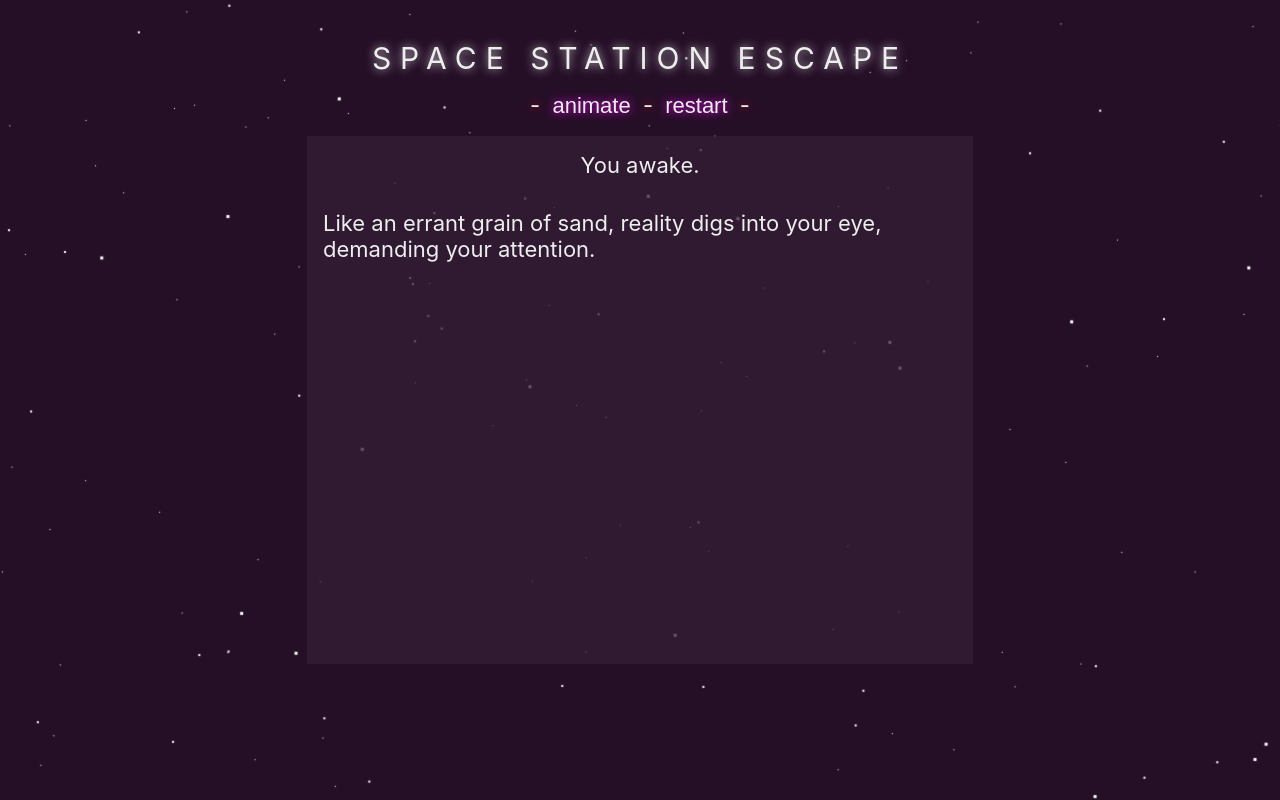
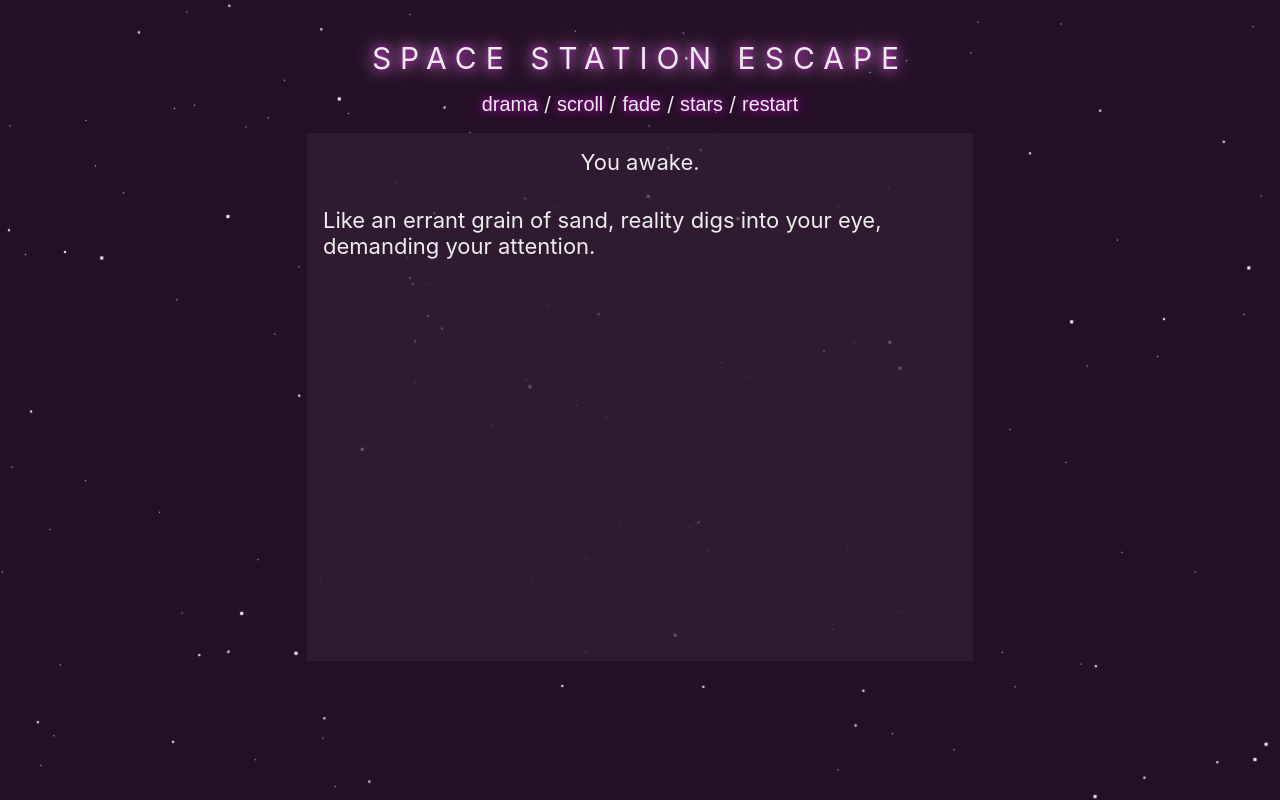
Before and after one commit to mckymsh/space-station-escape, a React (Create React App) app: page / in a window 1280 px wide. Built offline with nearby package versions, Linux system fonts and the light colour scheme.

Commit message:
Split animation pieces into seperate buttons

```diff
--- a/src/App.css
+++ b/src/App.css
@@ -69,7 +69,7 @@ hr {
 	/*background-color: #351f37;*/
 
 	font-size: calc(10px + 2.5vmin);
-	text-shadow: 0 0 10px #cccccc;/*, -10px -10px 0 #f700ff, -5px -5px 0 #00f7ff, -15px -15px 0 #f7ff00;*/
+	text-shadow: 0 0 20px #cccccc, 0 0 10px #f700ff;/*, -0px 5px 5px #00f7ff , -5px -5px 5px #00f7ff, -15px -15px 5px #f7ff00; */
 	letter-spacing: 0.3em;
 
 	margin-top: 5vh;
@@ -80,14 +80,9 @@ hr {
 }
 
 .Actions {
-	background-color: inherit;/*#351f37;*/
-
-	text-shadow: 0 0 10px #ff0000;/*#f700ff;*/
-	font-size: 1em;
+	font-size: .9em;
 
 	margin: 2vh;
-
-	/*border: 1px dashed yellow;*/
 }
 
 .Main-Content {
--- a/src/App.js
+++ b/src/App.js
@@ -25,9 +25,12 @@ class App extends Component {
 
 		    contentQueue: [],
 		    mainContent: [],
+
+		    isFading: false,
 		    animate: true,
-		    isFading: false,
-		    currentTick: 0,
+		    scroll: true,
+		    fade: true,
+		    stars: true,
 	    };
 	}
 
@@ -106,7 +109,7 @@ class App extends Component {
 	// Adapted from
 	// https://stackoverflow.com/questions/37620694/how-to-scroll-to-bottom-in-react#41700815
 	scrollToBottom(){
-	    if(this.state.animate && !this.state.isFading){
+	    if(this.state.scroll && !this.state.isFading){
 	    	this.contentEnd.scrollIntoView({
 	    		behavior: "smooth",
 	    		block: "end"
@@ -119,7 +122,7 @@ class App extends Component {
 
 	    for(var i = 0; i < intro.length; i++){
 	    	newContent.push(
-		        <section className={"content-piece "+(this.state.animate?"item-fadein ":" ")+"text-"+intro[i].alignment}>
+		        <section className={"content-piece "+(this.state.fade?"item-fadein ":" ")+"text-"+intro[i].alignment}>
 			        {intro[i].text}
 		        </section>
 		    );
@@ -145,14 +148,14 @@ class App extends Component {
 	    tempContent = tempContent.slice(0, tempContent.length-1);
 
 		tempContent.push(
-			<section className={"content-piece text-left "+(this.state.animate?"item-fadein":"")}>
+			<section className={"content-piece text-left "+(this.state.fade?"item-fadein":"")}>
 				{this.items[itemKey].desc}
 			</section>
 		);
 
 		let tempContentQueue = this.state.contentQueue;
 		tempContentQueue.push(
-			<section className={"content-piece text-right "+(this.state.animate?"item-fadein":"")}>
+			<section className={"content-piece text-right "+(this.state.fade?"item-fadein":"")}>
 				{this.items[itemKey].pickup}
 			</section>
 		);
@@ -171,7 +174,7 @@ class App extends Component {
 	    tempContent = tempContent.slice(0, tempContent.length-1);
 
 		// tempContent.push(
-		// 	<section className={"content-piece text-left "+(this.state.animate?"item-fadein":"")}>
+		// 	<section className={"content-piece text-left "+(this.state.fade?"item-fadein":"")}>
 		// 		You use the {this.items[itemKey].name}!
 		// 	</section>
 		// );
@@ -189,7 +192,7 @@ class App extends Component {
 				break;
 			case "spaceSuit":
 				tempContentQueue.push(
-					<section className={"content-piece text-left "+(this.state.animate?"item-fadein":"")}>
+					<section className={"content-piece text-left "+(this.state.fade?"item-fadein":"")}>
 						{this.items[itemKey].use}
 					</section>
 				);
@@ -210,13 +213,13 @@ class App extends Component {
 					tempInventory.add("hose");
 
 					tempContentQueue.push(
-						<section className={"content-piece text-center "+(this.state.animate?"item-fadein":"")}>
+						<section className={"content-piece text-center "+(this.state.fade?"item-fadein":"")}>
 							{this.items["hose"].pickup}
 						</section>
 					);
 				}else{
 					tempContentQueue.push(
-						<section className={"content-piece text-center "+(this.state.animate?"item-fadein":"")}>
+						<section className={"content-piece text-center "+(this.state.fade?"item-fadein":"")}>
 							{this.items[itemKey].use}
 						</section>
 					);
@@ -234,13 +237,13 @@ class App extends Component {
 					tempInventory.add("patch");
 
 					tempContentQueue.push(
-						<section className={"content-piece text-left "+(this.state.animate?"item-fadein":"")}>
+						<section className={"content-piece text-left "+(this.state.fade?"item-fadein":"")}>
 							{this.items["patch"].pickup}
 						</section>
 					);
 				}else{
 					tempContentQueue.push(
-						<section className={"content-piece text-left "+(this.state.animate?"item-fadein":"")}>
+						<section className={"content-piece text-left "+(this.state.fade?"item-fadein":"")}>
 							{this.items[itemKey].use}
 						</section>
 					);
@@ -248,7 +251,7 @@ class App extends Component {
 				break;
 			default:
 				tempContentQueue.push(
-					<section className={"content-piece text-right "+(this.state.animate?"item-fadein":"")}>
+					<section className={"content-piece text-right "+(this.state.fade?"item-fadein":"")}>
 						{this.items[itemKey].use}
 					</section>
 				);
@@ -265,8 +268,8 @@ class App extends Component {
 	navigation(fadeOut){
 
 		return(
-			<div className={(this.state.animate?"item-fadein":"")
-										+(fadeOut&&this.state.animate?" item-fadeout":"")}>
+			<div className={(this.state.fade?"item-fadein":"")
+										+(fadeOut&&this.state.fade?" item-fadeout":"")}>
 				{(this.rooms[this.state.currentRoom].items.length > 0)? this.itemList() : null}
 				{(this.state.inventory.size > 0)? this.inventoryList() : null}
 				{this.moveList()}
@@ -392,7 +395,7 @@ class App extends Component {
 
 	    // Room exit text-- eventually different for each room?
 	    tempContent.push(
-			<section className={"content-piece text-center"+(this.state.animate?" item-fadein":"")}>
+			<section className={"content-piece text-center"+(this.state.fade?" item-fadein":"")}>
 				You leave {this.rooms[this.state.currentRoom].name} and enter {this.rooms[newRoom].name}.
 			</section>
     	)
@@ -441,7 +444,7 @@ class App extends Component {
 	    	tempVisited = tempVisited.add(tempCurrentRoom);
 	    	this.rooms[tempCurrentRoom].desc.map((descPiece) => (
 			    tempContentQueue.push(
-					<section className={"content-piece text-"+descPiece.alignment+(this.state.animate?" item-fadein":"")}>
+					<section className={"content-piece text-"+descPiece.alignment+(this.state.fade?" item-fadein":"")}>
 						{descPiece.text}
 					</section>
 			    )
@@ -470,7 +473,7 @@ class App extends Component {
 		endings[endingType].map((item) => (
 	        tempContentQueue.push(
 	        	<section className={"content-piece text-"+item.alignment
-								+(this.state.animate?" item-fadein":"")}>
+								+(this.state.fade?" item-fadein":"")}>
 					{item.text}
 				</section>
 			)
@@ -478,7 +481,7 @@ class App extends Component {
 
 		tempContentQueue.push(
 			<section className={"content-piece text-center"
-							+(this.state.animate?" item-fadein":"")}>
+							+(this.state.fade?" item-fadein":"")}>
 				{this.appLink("restart", () => this.reset())}
 			</section>
 		)
@@ -489,19 +492,26 @@ class App extends Component {
 	    });
 	}
 
+	toggleScroll(){
+		this.setState(prevState => ({
+			scroll: !prevState.scroll,
+		}));
+	}
+
+	toggleFade(){
+		this.setState(prevState => ({
+			fade: !prevState.fade,
+		}));
+	}
+
+	toggleStars(){
+		this.setState(prevState => ({
+			stars: !prevState.stars,
+		}));
+	}
+
 	toggleAnimation(){
 		const prevAnimate = this.state.animate;
-
-		// This is ugly please don't look at it
-		// const stars = document.getElementsByClassName("stars");
-		// for(var i = 0; i < stars.length; i++){
-		// 	if(prevAnimate)
-		// 	{
-		// 		stars.item(i).classList.add("no-animate");
-		// 	}else{
-		// 		stars.item(i).classList.remove("no-animate");
-		// 	}
-		// }
 
 		if(!prevAnimate){
 			clearInterval(this.tickInterval);
@@ -531,27 +541,45 @@ class App extends Component {
 	render(){
 	    return(
 	    	<React.Fragment>
-		    	<div id="stars" className={"stars"+(this.state.animate?"":" no-animate")}></div>
-				<div id="stars2" className={"stars"+(this.state.animate?"":" no-animate")}></div>
-				<div id="stars3" className={"stars"+(this.state.animate?"":" no-animate")}></div>
+		    	<div id="stars" className={"stars"+(this.state.stars?"":" no-animate")}></div>
+				<div id="stars2" className={"stars"+(this.state.stars?"":" no-animate")}></div>
+				<div id="stars3" className={"stars"+(this.state.stars?"":" no-animate")}></div>
 			    <div className="App">
 				    <header className="title text-center">
 					    <span>SPACE STATION ESCAPE</span>
 	 			    </header>
 				    <nav className="Actions text-center">
-				        -&nbsp;{
+				        {
 				        	<button
 					        	type="button"
 						        className={"App-link"+(this.state.animate ? "" : " deactivated")}
 						        onClick={() => this.toggleAnimation()}
-								    >animate</button>
-								}&nbsp;-&nbsp;{
+						    >drama</button>
+						}/{
+				        	<button
+					        	type="button"
+						        className={"App-link"+(this.state.scroll ? "" : " deactivated")}
+						        onClick={() => this.toggleScroll()}
+						    >scroll</button>
+						}/{
+				        	<button
+					        	type="button"
+						        className={"App-link"+(this.state.fade ? "" : " deactivated")}
+						        onClick={() => this.toggleFade()}
+						    >fade</button>
+						}/{
+				        	<button
+					        	type="button"
+						        className={"App-link"+(this.state.stars ? "" : " deactivated")}
+						        onClick={() => this.toggleStars()}
+						    >stars</button>
+						}/{
 							<button
 					        	type="button"
 						        className={"App-link"}
 						        onClick={() => this.reset()}
 						    >restart</button>
-								}&nbsp;-
+						}
 			        </nav>
 			        <main id="mainContent" className="Main-Content item-fadein">
 			            {this.state.mainContent.map((item, index) => (
```
Lines whose indentation alone changed are shown as unchanged.
